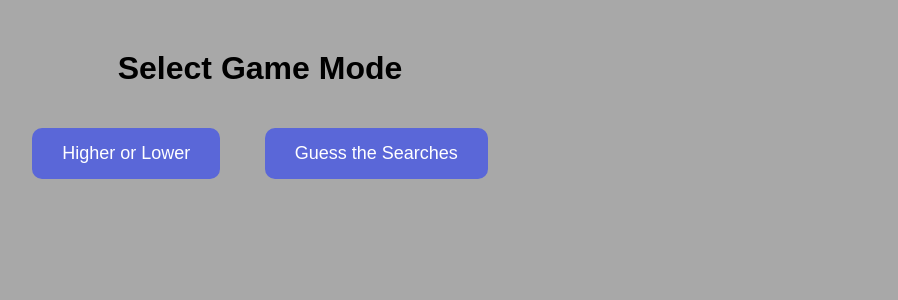
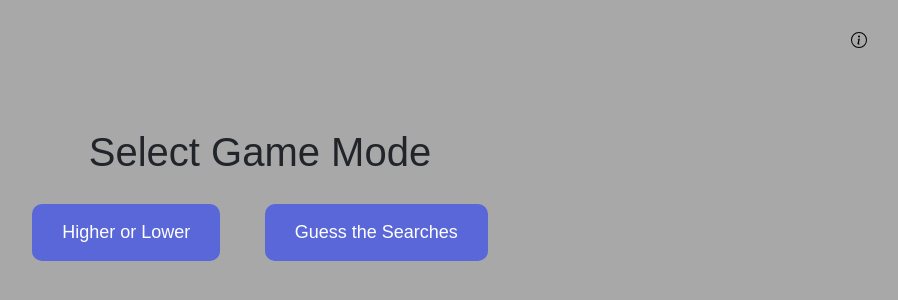
Before and after one commit to Fraskyc/Higher-or-Lower, a website: page index.html in a window 1280 px wide. Shown: the whole page, without its empty margins (380-1278 px from the left). Drawn offline with nearby package versions, Linux system fonts and the light colour scheme.

Commit message:
A LOT
CSS a JS of Home/Main page added into their own respective files, added tooltips, small bug fixes, added comments, added bootstrap and some more

```diff
--- /dev/null
+++ b/MainPage.css
@@ -0,0 +1,26 @@
+body {
+    font-family: Arial, sans-serif;
+    text-align: center;
+    background-color: #a8a8a8;
+    margin: 0;
+    padding: 0;
+}
+.container {
+    margin-top: 50px;
+}
+button {
+    padding: 15px 30px;
+    margin: 20px;
+    font-size: 18px;
+    background: #5a67d8;
+    color: white;
+    border: none;
+    border-radius: 10px;
+    cursor: pointer;
+}
+button:hover {
+    background: #4c51bf;
+}
+.custom-tooltip {
+    text-align: end;
+}
--- /dev/null
+++ b/MainPage.js
@@ -0,0 +1,6 @@
+document.addEventListener('DOMContentLoaded', function () {
+    const tooltipTriggerList = [].slice.call(document.querySelectorAll('[data-bs-toggle="tooltip"]'));
+    tooltipTriggerList.forEach(function (tooltipTriggerEl) {
+        new bootstrap.Tooltip(tooltipTriggerEl);
+    });
+});
--- a/higher_lower/guess_the_searches.css
+++ b/higher_lower/guess_the_searches.css
@@ -1,12 +1,12 @@
 body {
     font-family: Arial, sans-serif;
     text-align: center;
-    background-color: #a8a8a8;
+    background: #a8a8a8; /*nejak nefacha barva*/
     color: #000000;
 }
 .container {
     max-width: 800px;
-    margin: 50px auto;
+    margin: 20px auto;
     padding: 20px;
     background: #ffffff;
     box-shadow: 0 4px 8px rgba(0, 0, 0, 0.1);
@@ -103,3 +103,10 @@ button:hover {
     justify-content: center;
     font-size: 20px;
 }
+.toolovnitipek{
+    text-align: end;
+}
+.Hlavicka{
+    text-align: center;
+
+}
--- a/higher_lower/higher_lower.css
+++ b/higher_lower/higher_lower.css
@@ -58,3 +58,7 @@ button:hover {
     font-size: 1.5em;
     color: #2d3748;
 }
+.tooltipek {
+    text-align: end;
+
+}
--- a/index.html
+++ b/index.html
@@ -3,39 +3,32 @@
 <head>
     <meta charset="UTF-8">
     <meta name="viewport" content="width=device-width, initial-scale=1.0">
+    <link href="https://cdn.jsdelivr.net/npm/bootstrap@5.3.3/dist/css/bootstrap.min.css" rel="stylesheet">
+    <script src="https://cdn.jsdelivr.net/npm/bootstrap@5.3.3/dist/js/bootstrap.bundle.min.js"></script>
     <title>Game Selection</title>
-    <style>
-        body {
-            font-family: Arial, sans-serif;
-            text-align: center;
-            background-color: #a8a8a8;
-            margin: 0;
-            padding: 0;
-        }
-        .container {
-            margin-top: 50px;
-        }
-        button {
-            padding: 15px 30px;
-            margin: 20px;
-            font-size: 18px;
-            background: #5a67d8;
-            color: white;
-            border: none;
-            border-radius: 10px;
-            cursor: pointer;
-        }
-        button:hover {
-            background: #4c51bf;
-        }
-    </style>
+    <link rel="stylesheet" href="MainPage.css">
+
+
 </head>
 <body>
+    <!--u html nerad commentuju cuz je to zdlouhavy takze tady to nebudu tolik commentovat :D-->
+
+    <!--tooltip, note: u bootstrapu nedavat class tooltip cuz se to calshuje s bootstrap css .tooltip-->
+    <div class="custom-tooltip">
+        <button type="button" class="btn btn-grey" data-bs-toggle="tooltip" data-bs-placement="top" title="Welcome to the main page, here you can choose 1 of 2 games">
+            <svg xmlns="http://www.w3.org/2000/svg" width="16" height="16" fill="black" class="bi bi-info-circle" viewBox="0 0 16 16">
+                <path d="M8 15A7 7 0 1 1 8 1a7 7 0 0 1 0 14m0 1A8 8 0 1 0 8 0a8 8 0 0 0 0 16" />
+                <path d="m8.93 6.588-2.29.287-.082.38.45.083c.294.07.352.176.288.469l-.738 3.468c-.194.897.105 1.319.808 1.319.545 0 1.178-.252 1.465-.598l.088-.416c-.2.176-.492.246-.686.246-.275 0-.375-.193-.304-.533zM9 4.5a1 1 0 1 1-2 0 1 1 0 0 1 2 0" />
+            </svg>
+        </button>
+    </div>
+    <!--vybrat game mode-->
     <div class="container">
         <h1>Select Game Mode</h1>
         <button onclick="location.href='./higher_lower/higher_lower.html'">Higher or Lower</button>
-
         <button onclick="location.href='higher_lower/guess_the_searches.html'">Guess the Searches</button>
     </div>
+    <!--prestalo mi to fungovat kdyz jsem to dal nahoru?? pls fix dane xd-->
+    <script src="MainPage.js"></script>
 </body>
 </html>
```
Also changed, not shown: higher_lower/guess_the_searches.html (+17 -3 lines), higher_lower/guess_the_searches.js (+8 -0 lines), higher_lower/higher_lower.html (+12 -0 lines), higher_lower/higher_lower.js (+8 -0 lines), 1 other file.
